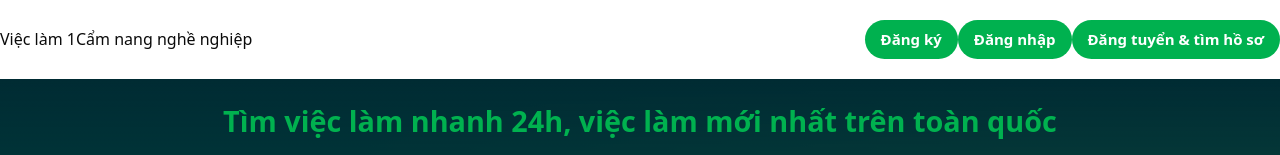
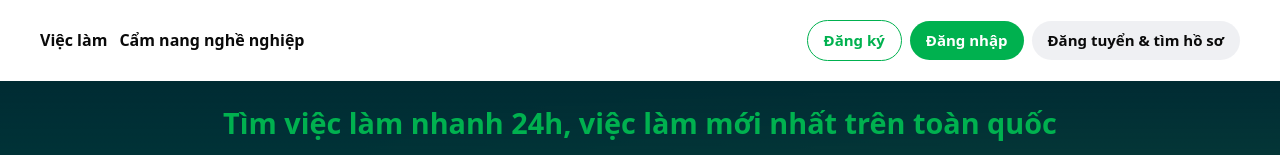
Before and after one commit to Job-Recruitment-Platform/dev-hiring-portal-client, a React (Vite) app: page / in a window 1280 px wide. Shown: the top 155 px of the page. Built offline with nearby package versions, Linux system fonts and the light colour scheme.

Commit message:
feat: enhance Header layout and button styles

```diff
--- a/src/index.css
+++ b/src/index.css
@@ -117,4 +117,8 @@
    body {
       @apply bg-background text-foreground;
    }
+
+   button {
+      @apply cursor-pointer;
+   }
 }
--- a/src/layouts/Header.tsx
+++ b/src/layouts/Header.tsx
@@ -2,15 +2,15 @@ import Button from '@/components/button/Button'
 
 export default function Header() {
    return (
-      <header className='flex items-center justify-between py-5'>
-         <div>
-            <button>Việc làm 1</button>
-            <button>Cẩm nang nghề nghiệp</button>
+      <header className='flex items-center justify-between px-10 py-5'>
+         <div className='flex items-center gap-x-3 font-semibold'>
+            <button className='hover:text-[#00b14f]'>Việc làm</button>
+            <button className='hover:text-[#00b14f]'>Cẩm nang nghề nghiệp</button>
          </div>
-         <div className='flex items-center'>
-            <Button>Đăng ký</Button>
-            <Button>Đăng nhập</Button>
-            <Button>Đăng tuyển & tìm hồ sơ</Button>
+         <div className='flex items-center gap-x-2'>
+            <Button variant='secondary'>Đăng ký</Button>
+            <Button variant='primary'>Đăng nhập</Button>
+            <Button variant='ghost'>Đăng tuyển & tìm hồ sơ</Button>
          </div>
       </header>
    )
```
